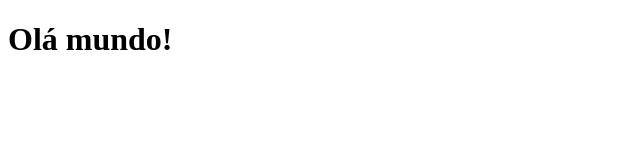
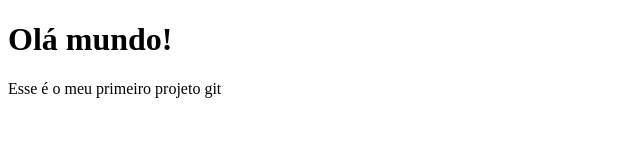
Before and after one commit to stephanyborzi/Aula01, a plain HTML site: page index.html in a window 1280 px wide. Shown: the whole page, without its empty margins (0-640 px from the left). Drawn offline with Linux system fonts and the light colour scheme.

Commit message:
Update index.html

```diff
--- a/index.html
+++ b/index.html
@@ -9,5 +9,8 @@
     <h1>
         Olá mundo!
     </h1>
+    <p>
+        Esse é o meu primeiro projeto git
+    </p>
 </body>
 </html>
```
